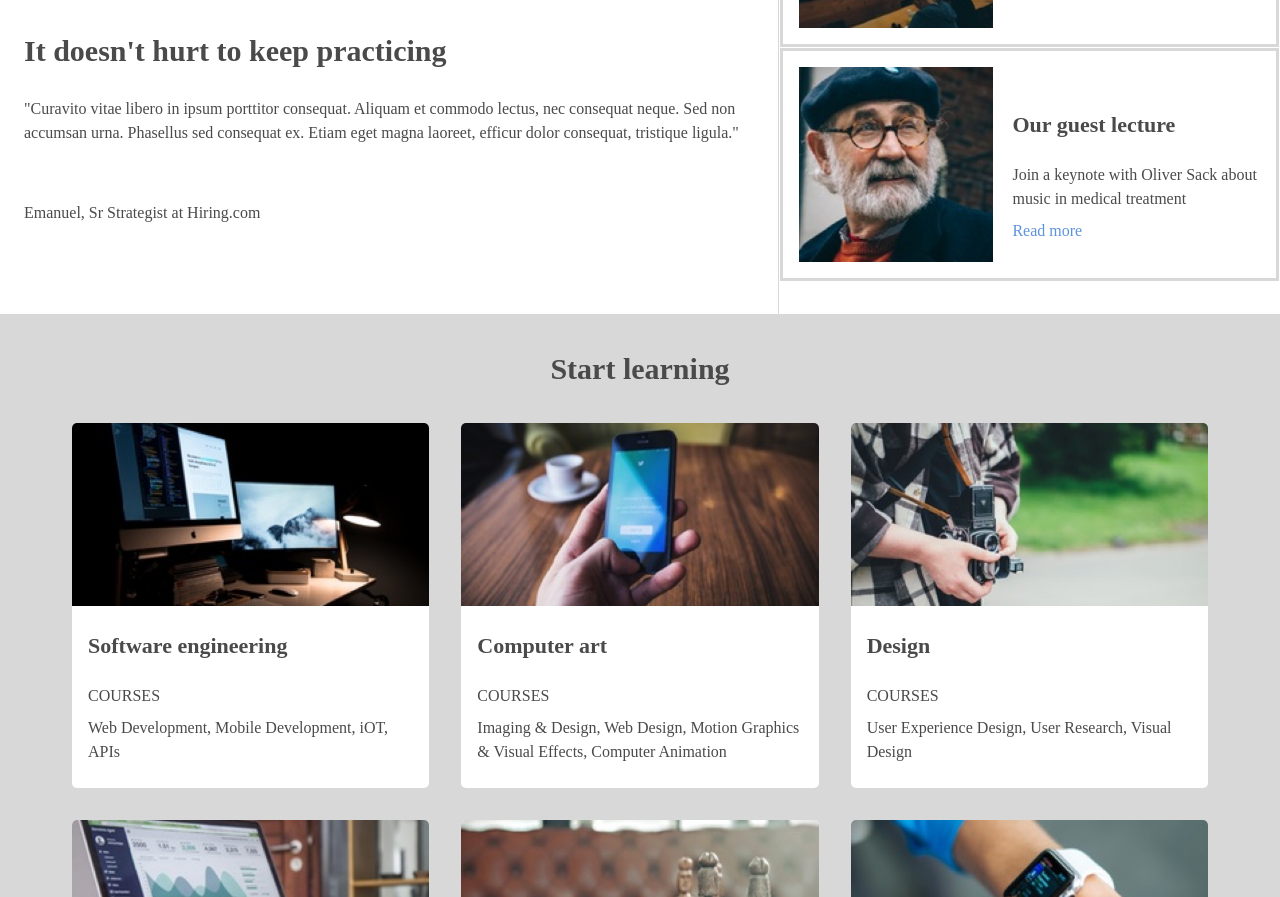
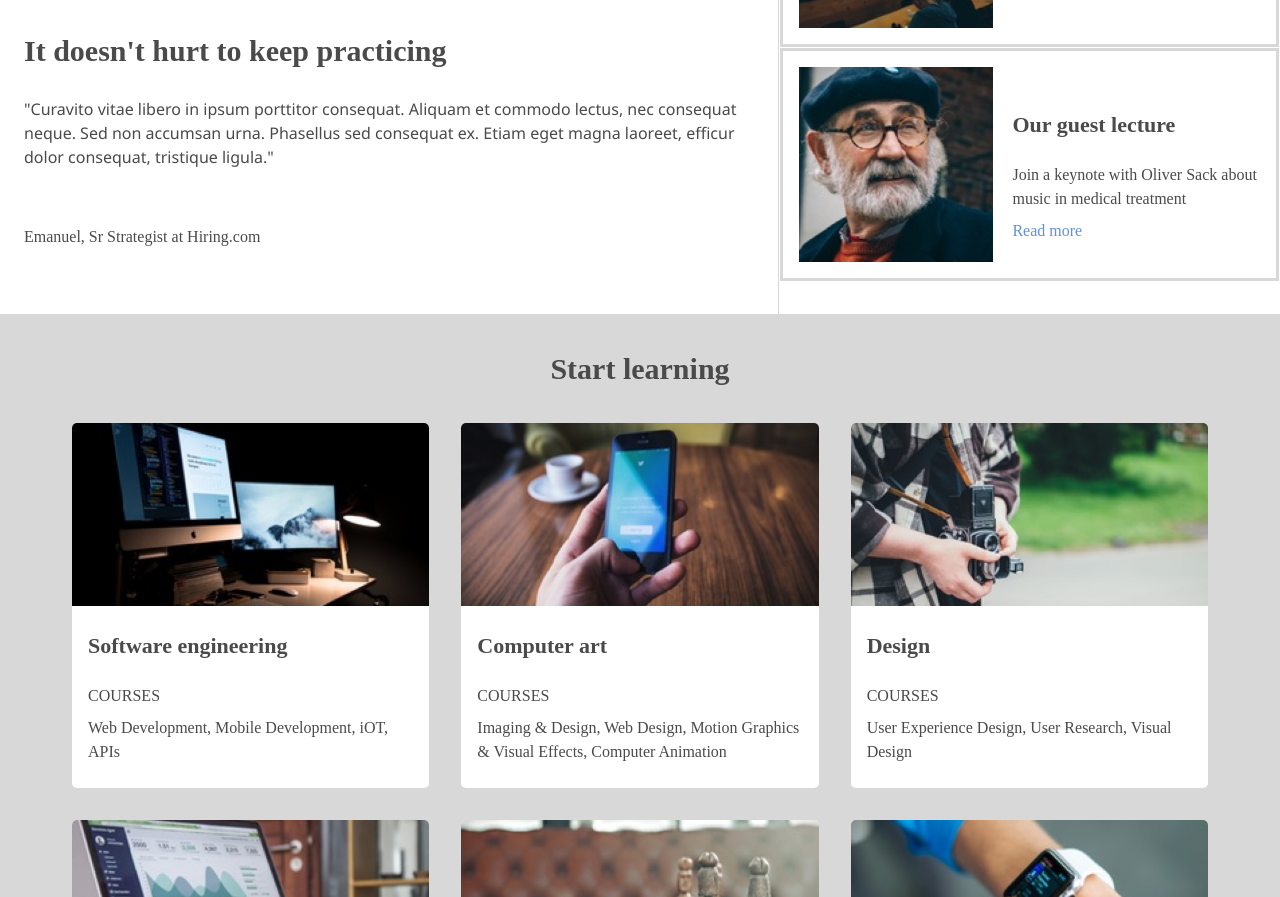
Before and after one commit to ASWINI-T/Colmar_Academy, a plain HTML site: page index.html in a window 1280 px wide. Shown: the part 1102-1999 px from the top of the page. Drawn offline with Linux system fonts and the light colour scheme.

Commit message:
Adjust font sizes

```diff
--- a/index.html
+++ b/index.html
@@ -18,7 +18,7 @@
                 <a href="#">Online</a>
                 <a href="#">companies</a>
                 <a href="#">Sign in</a>
-        </div>
+            </nav>
         </div>
         <nav class="mobile">
             <a href="#"><img src="capstone_colmar_assets\images/ic-logo.svg" /></a>
@@ -43,7 +43,7 @@
                     src="capstone_colmar_assets\images\information-main.jpg"
                 />
                 <h2>It doesn't hurt to keep practicing</h2>
-          <p>
+                <p id="practice">
                     "Curavito vitae libero in ipsum porttitor consequat. Aliquam et
                     commodo lectus, nec consequat neque. Sed non accumsan urna.
                     Phasellus sed consequat ex. Etiam eget magna laoreet, efficur dolor
@@ -76,9 +76,7 @@
                 <img class="mobile" src="capstone_colmar_assets\images\information-guest-lecture-mobile.jpg"/>
             <div class="description">
                 <h3>Our guest lecture</h3>
-              <p>
-                Join a keynote with Oliver Sack about music in medical treatment
-              </p>
+                <p>Join a keynote with Oliver Sack about music in medical treatment</p>
               <a href="#">Read more</a>
             </div>
           </div>
--- a/style.css
+++ b/style.css
@@ -21,6 +21,9 @@ body {
   h3 {
     font-weight: 600;
     font-size: 22px;
+  }
+  #practice{
+    font-family: "Segoe UI", Tahoma, Geneva, Verdana, sans-serif;
   }
 
   p {
```
Lines whose indentation alone changed are shown as unchanged.
